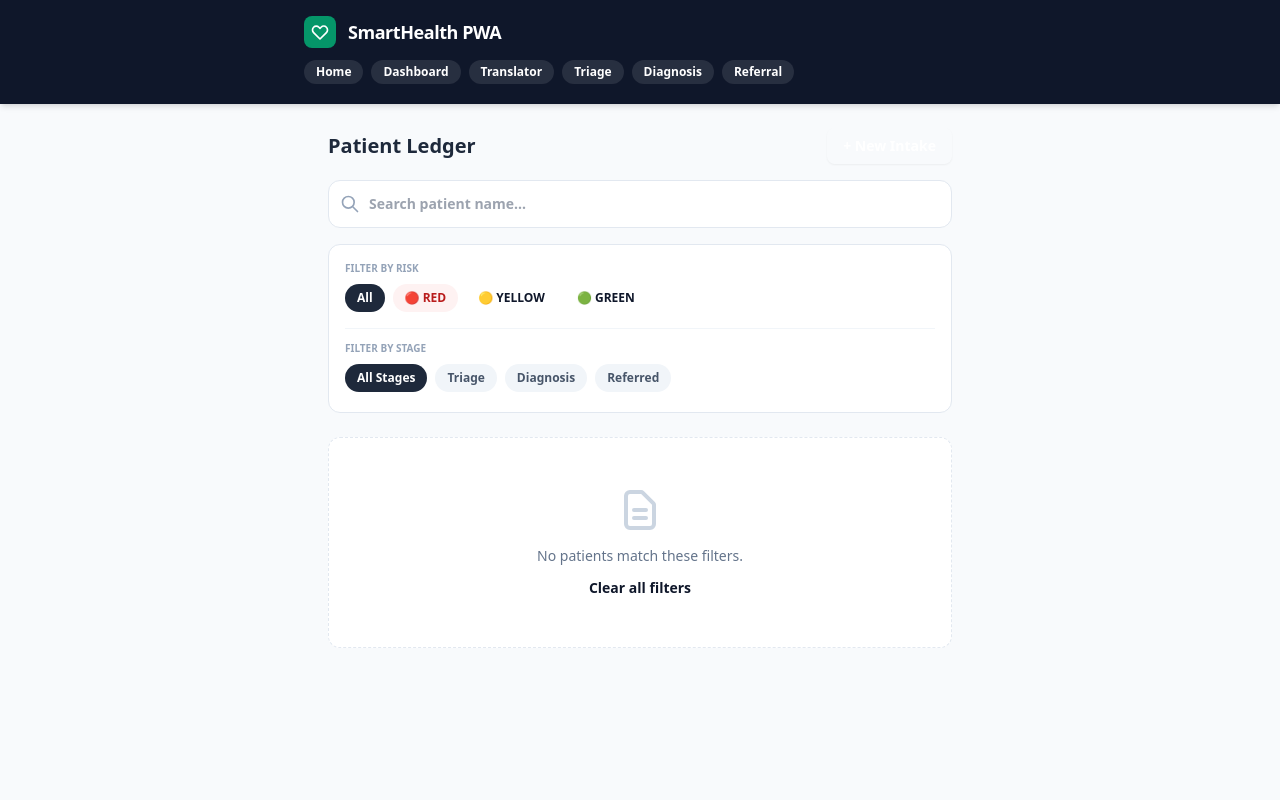
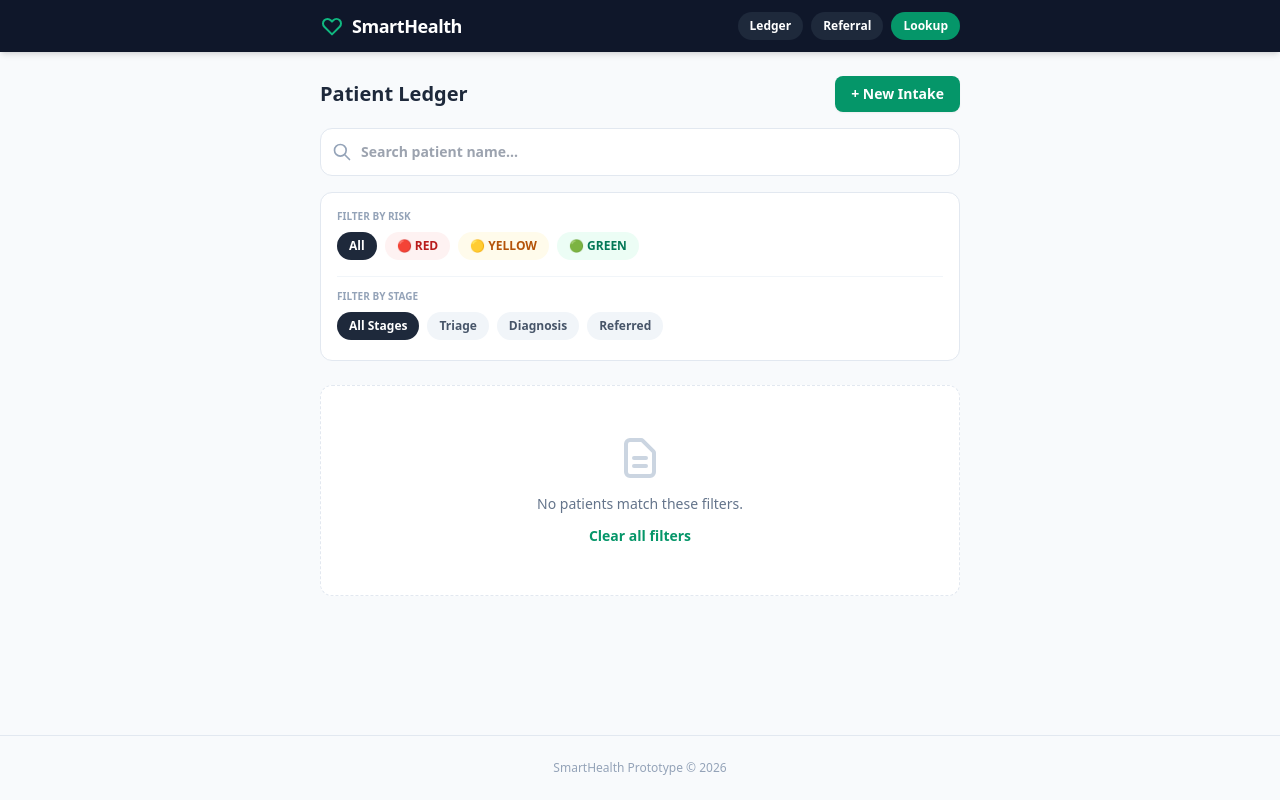
Before and after one commit to adebayo-victor/Smart-health-prototype-1, a Flask app: page /dashboard in a window 1280 px wide. Run offline with Flask 3, Linux system fonts and the light colour scheme; some libraries are stand-ins or nearby versions.

Commit message:
Enhance base.html for PWA and styling improvements
Updated HTML structure and added meta tags for PWA support.

```diff
--- a/templates/base.html
+++ b/templates/base.html
@@ -2,78 +2,72 @@
 <html lang="en">
 <head>
     <meta charset="UTF-8">
-    <meta name="viewport" content="width=device-width, initial-scale=1.0">
-    <title>SmartHealth PWA</title>
+    <meta name="viewport" content="width=device-width, initial-scale=1.0, maximum-scale=1.0, user-scalable=no">
+    <meta name="theme-color" content="#0f172a">
+    <meta name="description" content="SmartHealth Prototype - Offline-first clinical decision support">
+    <title>SmartHealth</title>
 
-    <!-- PWA MANIFEST LINK (ADD THIS) -->
-    <link rel="manifest" href="/static/manifest.json">
-    <meta name="theme-color" content="#0F172A">
-
-    <!-- Tailwind CSS CDN -->
+    <!-- Tailwind CSS -->
     <script src="https://cdn.tailwindcss.com"></script>
-
-    <!-- Custom Design Tokens -->
     <script>
         tailwind.config = {
             theme: {
                 extend: {
                     colors: {
-                        emerald: '#059669',
-                        amber: '#D97706',
-                        crimson: '#DC2626',
-                        slateDark: '#0F172A',
-                        surfaceLight: '#F8FAFC',
-                        skyBlue: '#0284C7',
+                        emerald: { 50: '#ecfdf5', 100: '#d1fae5', 500: '#10b981', 600: '#059669', 700: '#047857', 900: '#064e3b' },
+                        slate: { 50: '#f8fafc', 100: '#f1f5f9', 200: '#e2e8f0', 300: '#cbd5e1', 400: '#94a3b8', 500: '#64748b', 600: '#475569', 700: '#334155', 800: '#1e293b', 900: '#0f172a' },
+                        amber: { 50: '#fffbeb', 100: '#fef3c7', 500: '#f59e0b', 600: '#d97706', 700: '#b45309' },
+                        red: { 50: '#fef2f2', 100: '#fee2e2', 500: '#ef4444', 600: '#dc2626', 700: '#b91c1c' }
                     }
                 }
             }
         }
     </script>
 
-    <style>
-        body { background-color: #F8FAFC; color: #0F172A; font-family: system-ui, -apple-system, sans-serif; }
-    </style>
+    <!-- PWA Manifest & Service Worker -->
+    <link rel="manifest" href="/static/manifest.json">
+    <link rel="icon" type="image/png" href="/static/icons/icon-192x192.png">
 </head>
-<body class="min-h-screen flex flex-col">
+<body class="bg-slate-50 text-slate-800 min-h-screen flex flex-col font-sans">
 
-    <!-- Header -->
-    <header class="bg-slateDark text-white p-4 shadow-md">
-        <div class="max-w-2xl mx-auto flex flex-col gap-3">
-            <div class="flex items-center gap-3">
-                <div class="w-8 h-8 bg-emerald rounded-lg flex items-center justify-center">
-                    <svg xmlns="http://www.w3.org/2000/svg" class="h-5 w-5 text-white" fill="none" viewBox="0 0 24 24" stroke="currentColor">
-                        <path stroke-linecap="round" stroke-linejoin="round" stroke-width="2" d="M4.318 6.318a4.5 4.5 0 000 6.364L12 20.364l7.682-7.682a4.5 4.5 0 00-6.364-6.364L12 7.636l-1.318-1.318a4.5 4.5 0 00-6.364 0z" />
-                    </svg>
-                </div>
-                <h1 class="text-lg font-black tracking-tight">SmartHealth PWA</h1>
+    <!-- Top Navigation -->
+    <nav class="bg-slate-900 text-white sticky top-0 z-50 shadow-md">
+        <div class="max-w-2xl mx-auto px-4 py-3 flex items-center justify-between">
+            <a href="/" class="flex items-center gap-2">
+                <svg xmlns="http://www.w3.org/2000/svg" class="h-6 w-6 text-emerald-500" fill="none" viewBox="0 0 24 24" stroke="currentColor">
+                    <path stroke-linecap="round" stroke-linejoin="round" stroke-width="2" d="M4.318 6.318a4.5 4.5 0 000 6.364L12 20.364l7.682-7.682a4.5 4.5 0 00-6.364-6.364L12 7.636l-1.318-1.318a4.5 4.5 0 00-6.364 0z" />
+                </svg>
+                <span class="font-black text-lg tracking-tight">SmartHealth</span>
+            </a>
+
+            <!-- Nav Links -->
+            <div class="flex items-center gap-2 text-xs font-bold">
+                <a href="/dashboard" class="px-3 py-1.5 rounded-full bg-slate-800 hover:bg-slate-700 transition">Ledger</a>
+                <a href="/referral" class="px-3 py-1.5 rounded-full bg-slate-800 hover:bg-slate-700 transition">Referral</a>
+                <a href="/lookup" class="px-3 py-1.5 rounded-full bg-emerald-600 hover:bg-emerald-700 transition text-white">Lookup</a>
             </div>
-            <!-- Quick Nav -->
-            <nav class="flex gap-2 text-xs font-bold overflow-x-auto pb-1">
-                <a href="/" class="px-3 py-1 bg-white/10 rounded-full hover:bg-white/20 whitespace-nowrap">Home</a>
-                <a href="/dashboard" class="px-3 py-1 bg-white/10 rounded-full hover:bg-white/20 whitespace-nowrap">Dashboard</a>
-                <a href="/translator" class="px-3 py-1 bg-white/10 rounded-full hover:bg-white/20 whitespace-nowrap">Translator</a>
-                <a href="/triage" class="px-3 py-1 bg-white/10 rounded-full hover:bg-white/20 whitespace-nowrap">Triage</a>
-                <a href="/diagnosis" class="px-3 py-1 bg-white/10 rounded-full hover:bg-white/20 whitespace-nowrap">Diagnosis</a>
-                <a href="/referral" class="px-3 py-1 bg-white/10 rounded-full hover:bg-white/20 whitespace-nowrap">Referral</a>
-            </nav>
         </div>
-    </header>
+    </nav>
 
-    <!-- Main Content -->
-    <main class="flex-1 max-w-2xl mx-auto w-full p-6">
+    <!-- Main Content Area -->
+    <main class="flex-1 max-w-2xl w-full mx-auto px-4 py-6">
         {% block content %}{% endblock %}
     </main>
 
-    <!-- SERVICE WORKER REGISTRATION (ADD THIS AT THE BOTTOM) -->
+    <!-- Simple Footer -->
+    <footer class="text-center py-6 text-xs text-slate-400 border-t border-slate-200 mt-auto">
+        <p>SmartHealth Prototype &copy; 2026</p>
+    </footer>
+
+    <!-- Service Worker Registration -->
     <script>
         if ('serviceWorker' in navigator) {
             window.addEventListener('load', () => {
                 navigator.serviceWorker.register('/static/sw.js')
-                    .then(reg => console.log('SW registered!', reg))
-                    .catch(err => console.log('SW registration failed: ', err));
+                    .then(reg => console.log('SW registered:', reg.scope))
+                    .catch(err => console.log('SW registration failed:', err));
             });
         }
     </script>
-
 </body>
 </html>
```
